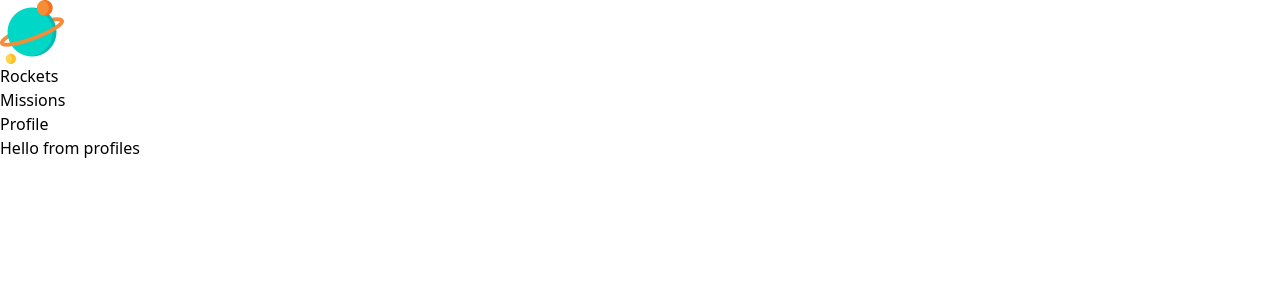
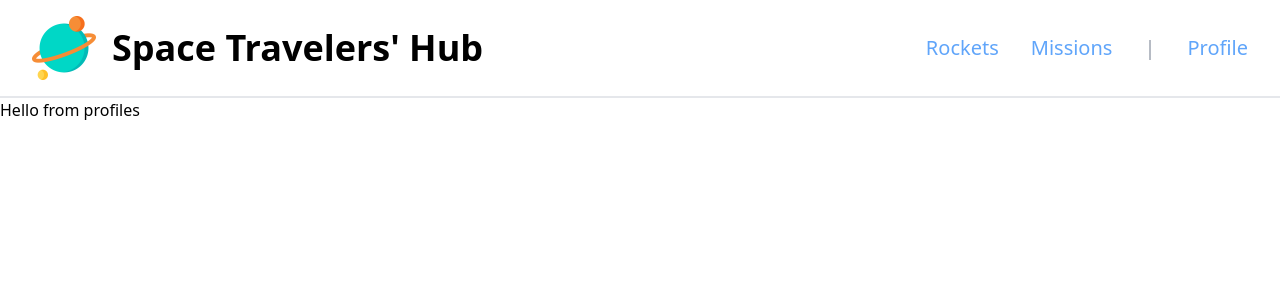
Before and after one commit to samwel-mongare/space_travellers, a React (Create React App) app: page /Profile in a window 1280 px wide. Shown: the top 300 px of the page. Built offline with nearby package versions, Linux system fonts and the light colour scheme.

Commit message:
feat: Add styles for rocket page and header

```diff
--- a/src/components/Navbar.js
+++ b/src/components/Navbar.js
@@ -21,14 +21,18 @@ export default function Navbar() {
   ];
 
   return (
-    <nav>
-      <a href="/">
+    <nav className="flex items-center justify-between border-0 px-8 border-b-2 py-4">
+      <a href="/" className="flex items-center gap-4">
         <img src={logo} alt="A planet icon" style={{ width: '4rem', height: '4rem' }} />
+        <h1 className="text-4xl font-semibold">Space Travelers&apos; Hub</h1>
       </a>
-      <ul className="links">
+      <ul className="links flex text-blue-400 text-xl font-medium">
         {links.map((link) => (
           <li key={link.id}>
-            <NavLink to={link.path}>
+
+            {link.text === 'Profile' && <span className="ml-8 text-gray-400">|</span> }
+
+            <NavLink to={link.path} className="ml-8">
               {link.text}
             </NavLink>
           </li>
--- a/src/components/RocketItem.js
+++ b/src/components/RocketItem.js
@@ -3,15 +3,27 @@ import PropTypes from 'prop-types';
 export default function RocketItem({
   description,
   rocketName,
-  rocketType,
   flickrImages,
+  reserved = false,
 }) {
   return (
-    <div>
-      <img src={flickrImages} alt="flickr" />
-      <h2>{rocketName}</h2>
-      <span>{rocketType}</span>
-      <p>{description}</p>
+    <div className="flex gap-4 mb-8">
+      <img src={flickrImages} className="max-w-[18rem] rounded" alt="flickr" />
+      <div>
+        {
+          reserved === true
+            ? <span className="bg-cyan-500 rounded px-[5px] text-white">Reserved</span>
+            : ''
+        }
+        <h2 className="font-semibold text-3xl mb-4">{rocketName}</h2>
+        <p className="text-xl mb-6">{description}</p>
+        {
+          reserved === true
+            ? <button className="bg-white  rounded text-gray-400 border-2 text-xl px-4 py-2 drop-shadow-md" type="button">Cancel Reservation</button>
+            : <button className="bg-blue-500 rounded text-white text-xl px-4 py-2" type="button">Reverse Rocket</button>
+        }
+      </div>
+
     </div>
   );
 }
@@ -19,6 +31,6 @@ export default function RocketItem({
 RocketItem.propTypes = {
   description: PropTypes.string.isRequired,
   rocketName: PropTypes.string.isRequired,
-  rocketType: PropTypes.string.isRequired,
   flickrImages: PropTypes.string.isRequired,
+  reserved: PropTypes.string.isRequired,
 };
--- a/src/components/pages/Rockets.js
+++ b/src/components/pages/Rockets.js
@@ -7,8 +7,7 @@ export default function Rockets() {
   useDeliveredRockets();
 
   return (
-    <h2>
-      {' '}
+    <main className="m-8">
       {rocketList.map((rocket) => (
         <RocketItem
           key={rocket.id}
@@ -18,6 +17,6 @@ export default function Rockets() {
           flickrImages={rocket.flickr_images}
         />
       ))}
-    </h2>
+    </main>
   );
 }
```
